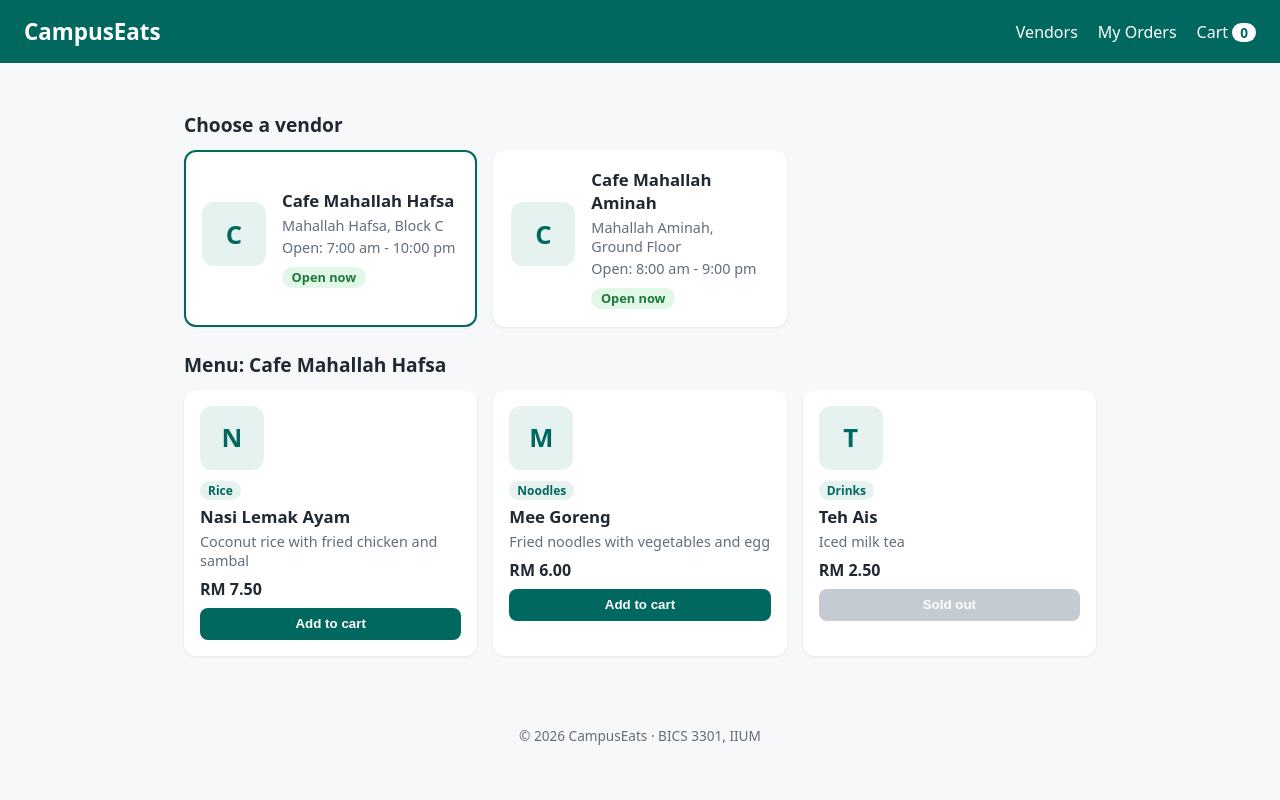
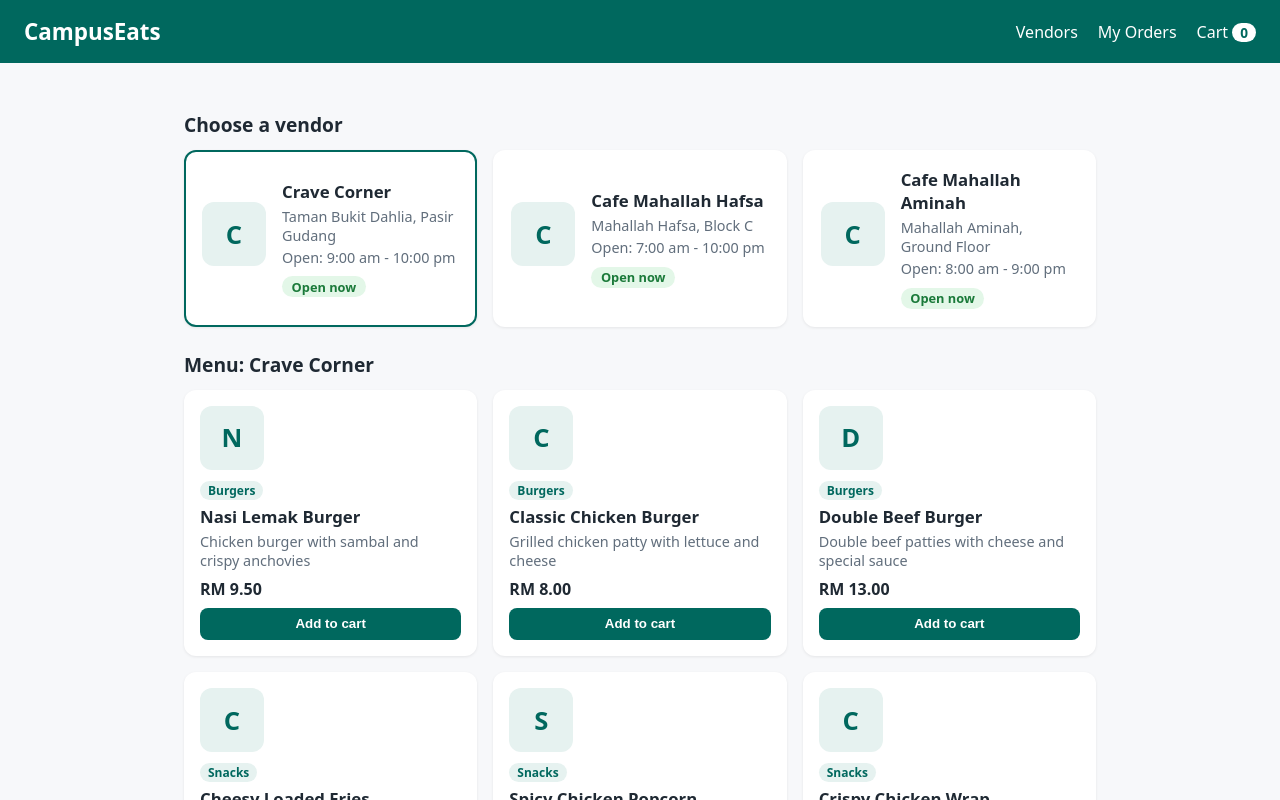
Before and after one commit to nurainihafizah6-art/campuseats-2419572, a React (Vite) app: page / in a window 1280 px wide. Shown: the top 800 px of the page. Built offline with nearby package versions, Linux system fonts and the light colour scheme.

Commit message:
Add Crave Corner as main restaurant

```diff
--- a/src/data/vendors.js
+++ b/src/data/vendors.js
@@ -1,13 +1,86 @@
 const vendors = [
   {
-    id: "my-restaurant",
+    id: "crave-corner",
+    name: "Crave Corner",
+    location: "Taman Bukit Dahlia, Pasir Gudang",
+    openHours: "9:00 am - 10:00 pm",
+    isOpen: true,
+    menu: [
+      {
+        id: "crave-1",
+        name: "Nasi Lemak Burger",
+        description: "Chicken burger with sambal and crispy anchovies",
+        price: 9.5,
+        category: "Burgers",
+        available: true,
+      },
+      {
+        id: "crave-2",
+        name: "Classic Chicken Burger",
+        description: "Grilled chicken patty with lettuce and cheese",
+        price: 8,
+        category: "Burgers",
+        available: true,
+      },
+      {
+        id: "crave-3",
+        name: "Double Beef Burger",
+        description: "Double beef patties with cheese and special sauce",
+        price: 13,
+        category: "Burgers",
+        available: true,
+      },
+      {
+        id: "crave-4",
+        name: "Cheesy Loaded Fries",
+        description: "Crispy fries topped with melted cheese and sauce",
+        price: 7,
+        category: "Snacks",
+        available: true,
+      },
+      {
+        id: "crave-5",
+        name: "Spicy Chicken Popcorn",
+        description: "Bite-sized crispy chicken with spicy seasoning",
+        price: 6.5,
+        category: "Snacks",
+        available: true,
+      },
+      {
+        id: "crave-6",
+        name: "Crispy Chicken Wrap",
+        description: "Crispy chicken with vegetables in a tortilla wrap",
+        price: 8.5,
+        category: "Snacks",
+        available: true,
+      },
+      {
+        id: "crave-7",
+        name: "Hazelnut Fredo",
+        description: "Hazelnut blend with fresh milk and shot of espresso",
+        price: 7,
+        category: "Drinks",
+        available: true,
+      },
+      {
+        id: "crave-8",
+        name: "Strawberry Soda",
+        description: "Refreshing strawberry-flavoured sparkling drink",
+        price: 4.5,
+        category: "Drinks",
+        available: false,
+      },
+    ],
+  },
+  {
+    id: "cafe-hafsa",
     name: "Cafe Mahallah Hafsa",
     location: "Mahallah Hafsa, Block C",
     openHours: "7:00 am - 10:00 pm",
     isOpen: true,
     menu: [
       {
-        id: "my-1",
+        id: "hafsa-1",
         name: "Nasi Lemak Ayam",
         description: "Coconut rice with fried chicken and sambal",
         price: 7.5,
@@ -15,7 +88,15 @@ const vendors = [
         available: true,
       },
       {
-        id: "my-2",
+        id: "hafsa-2",
+        name: "Nasi Ayam",
+        description: "Chicken rice served with soup and chilli sauce",
+        price: 7,
+        category: "Rice",
+        available: true,
+      },
+      {
+        id: "hafsa-3",
         name: "Mee Goreng",
         description: "Fried noodles with vegetables and egg",
         price: 6,
@@ -23,12 +104,12 @@ const vendors = [
         available: true,
       },
       {
-        id: "my-3",
+        id: "hafsa-4",
         name: "Teh Ais",
         description: "Iced milk tea",
         price: 2.5,
         category: "Drinks",
-        available: false,
+        available: true,
       },
     ],
   },
@@ -40,19 +121,27 @@ const vendors = [
     isOpen: true,
     menu: [
       {
-        id: "ami-1",
+        id: "aminah-1",
         name: "Nasi Ayam Penyet",
-        description: "Smashed fried chicken with sambal and rice",
+        description: "Fried chicken with sambal and rice",
         price: 9,
         category: "Rice",
         available: true,
       },
       {
-        id: "ami-2",
+        id: "aminah-2",
         name: "Air Bandung",
         description: "Rose syrup with milk",
         price: 3,
         category: "Drinks",
+        available: true,
+      },
+      {
+        id: "aminah-3",
+        name: "Mee Kari",
+        description: "Noodles served in spicy curry soup",
+        price: 7,
+        category: "Noodles",
         available: true,
       },
     ],
```
